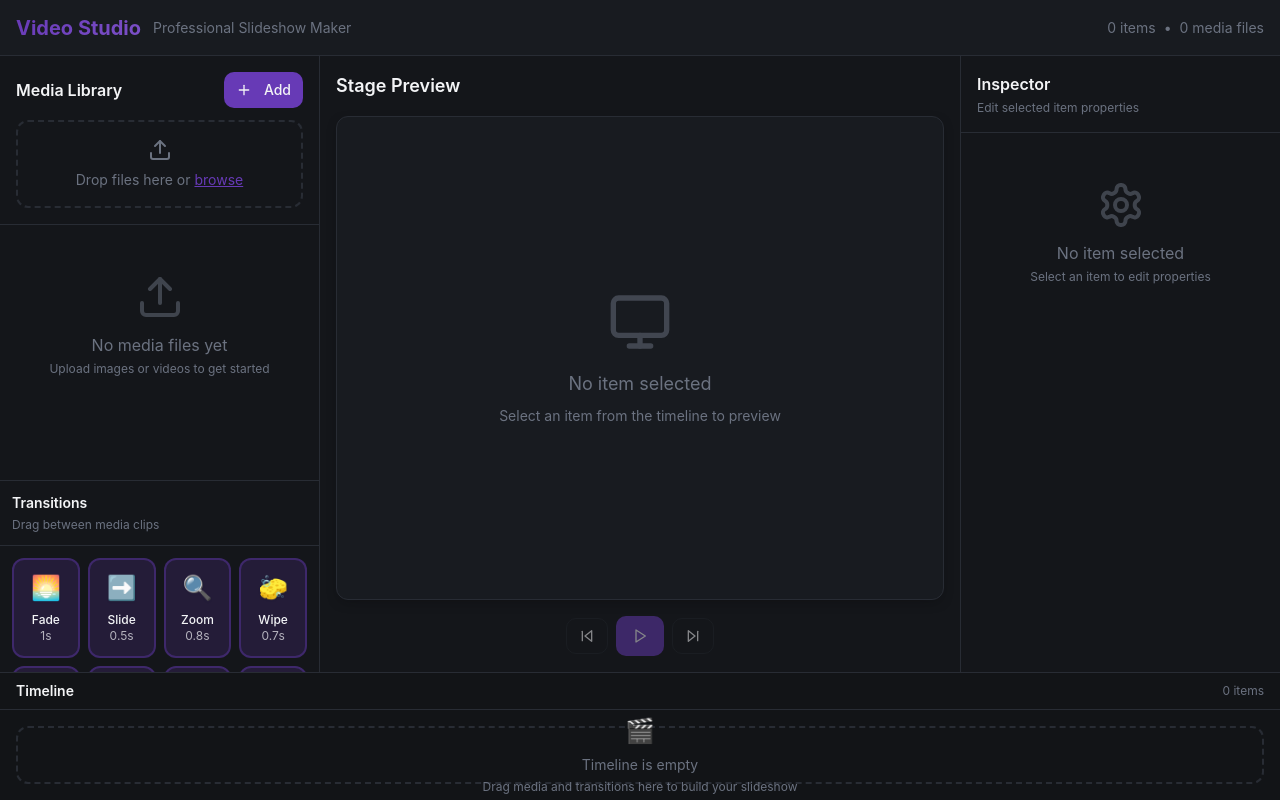
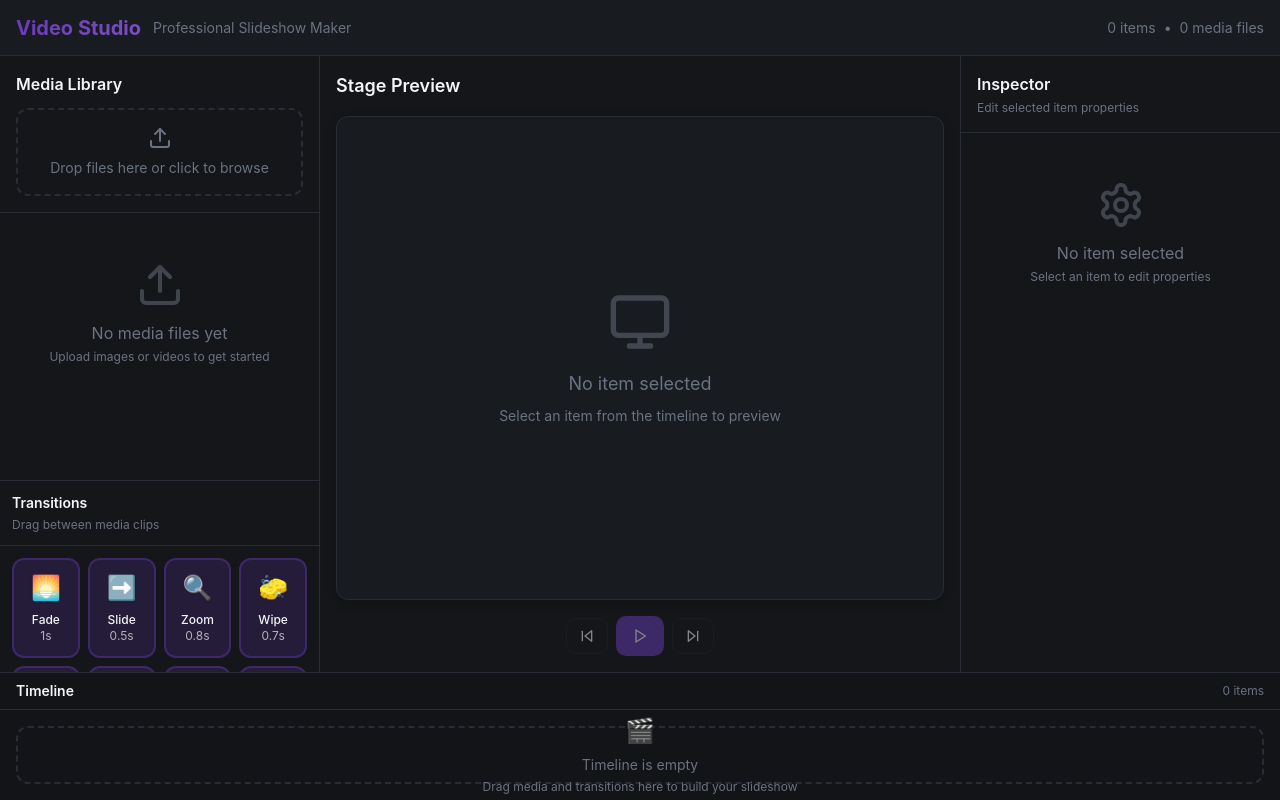
Before and after one commit to kanik588/video-opus-maker, a React (Vite) app: page / in a window 1280 px wide. Built offline with nearby package versions, Linux system fonts and the light colour scheme.

Commit message:
Refactor Media Library
Remove the "Add Media" button and make the file drop area clickable to initiate file uploads.

```diff
--- a/src/components/studio/MediaLibrary.tsx
+++ b/src/components/studio/MediaLibrary.tsx
@@ -38,33 +38,20 @@ export const MediaLibrary: React.FC<MediaLibraryProps> = ({
     <div className="h-full flex flex-col">
       {/* Header */}
       <div className="p-4 border-b border-studio-panel-border">
-        <div className="flex items-center justify-between mb-3">
+        <div className="mb-3">
           <h2 className="font-semibold text-foreground">Media Library</h2>
-          <Button
-            size="sm"
-            onClick={() => fileInputRef.current?.click()}
-            className="bg-primary hover:bg-primary-glow"
-          >
-            <Plus className="w-4 h-4 mr-1" />
-            Add
-          </Button>
         </div>
 
         {/* Upload Zone */}
         <div
           onDrop={handleDrop}
           onDragOver={handleDragOver}
-          className="studio-drop-zone border-2 border-dashed border-studio-panel-border rounded-lg p-4 text-center hover:border-studio-drop-zone transition-colors"
+          onClick={() => fileInputRef.current?.click()}
+          className="studio-drop-zone border-2 border-dashed border-studio-panel-border rounded-lg p-4 text-center hover:border-studio-drop-zone transition-colors cursor-pointer"
         >
           <Upload className="w-6 h-6 mx-auto mb-2 text-muted-foreground" />
           <p className="text-sm text-muted-foreground">
-            Drop files here or{' '}
-            <button
-              onClick={() => fileInputRef.current?.click()}
-              className="text-primary hover:text-primary-glow underline"
-            >
-              browse
-            </button>
+            Drop files here or click to browse
           </p>
         </div>
       </div>
```
